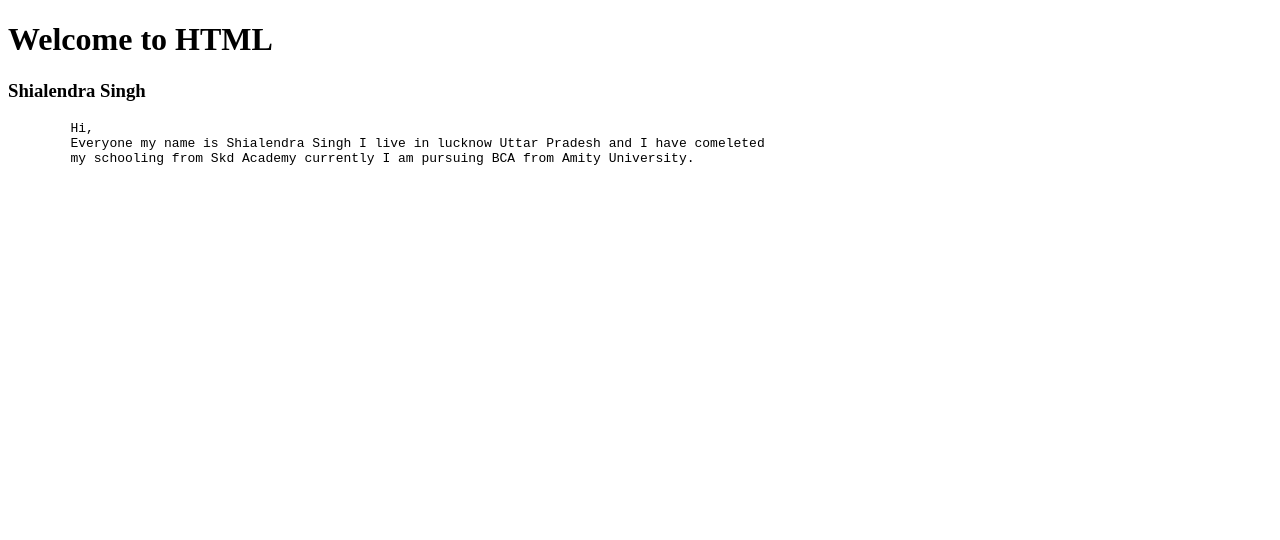
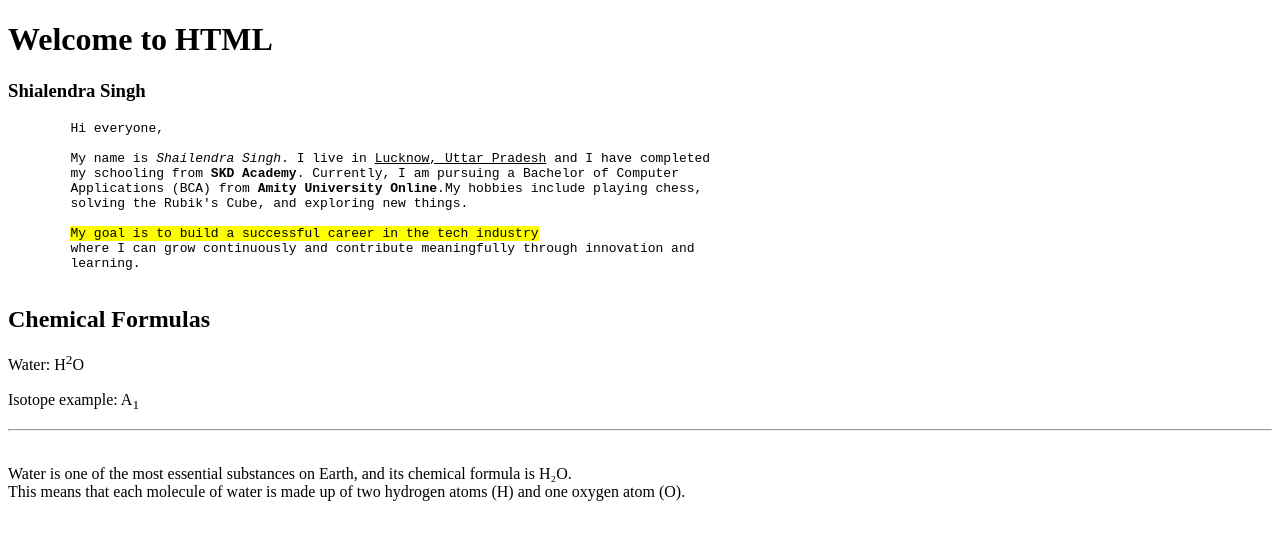
Before and after one commit to ishilendra31/Shailendra31-project, a website: page Language/HTML/day1.html in a window 1280 px wide. Drawn offline with Linux system fonts and the light colour scheme.

Commit message:
Add HTML code

```diff
--- a/Language/HTML/day1.html
+++ b/Language/HTML/day1.html
@@ -1,21 +1,34 @@
 <!DOCTYPE html>
 <html lang="en">
-<head>
-    <meta charset="UTF-8">
-    <meta name="viewport" content="width=device-width, initial-scale=1.0">
+  <head>
+    <meta charset="UTF-8" />
+    <meta name="viewport" content="width=device-width, initial-scale=1.0" />
     <title>Document</title>
-</head>
-<body>
-    <h1>
-        Welcome to HTML
-    </h1>
-    <h3>
-        Shialendra Singh
-    </h3>
+  </head>
+  <body>
+    <h1>Welcome to HTML</h1>
+    <h3>Shialendra Singh</h3>
     <pre>
-        Hi,
-        Everyone my name is Shialendra Singh I live in lucknow Uttar Pradesh and I have comeleted
-        my schooling from Skd Academy currently I am pursuing BCA from Amity University.
+        Hi everyone,
+
+        My name is <i>Shailendra Singh</i>. I live in <u>Lucknow, Uttar Pradesh</u> and I have completed
+        my schooling from <b>SKD Academy</b>. Currently, I am pursuing a Bachelor of Computer
+        Applications (BCA) from <b>Amity University Online</b>.My hobbies include playing chess,
+        solving the Rubik's Cube, and exploring new things.
+
+        <mark>My goal is to build a successful career in the tech industry</mark>
+        where I can grow continuously and contribute meaningfully through innovation and
+        learning.
     </pre>
-</body>
+    <h2>Chemical Formulas</h2>
+  <p>Water: H<sup>2</sup>O</p>
+  <p id="formula">Isotope example: A<sub>1</sub></p>
+  <hr> <!-- Horizontal line to separate sections -->
+
+  <!-- Section: Line Breaks -->
+    <p>
+    <br>
+   Water is one of the most essential substances on Earth, and its chemical formula is H₂O.<br> This means that each molecule of water is made up of two hydrogen atoms (H) and one oxygen atom (O).
+  </p>
+  </body>
 </html>
```
